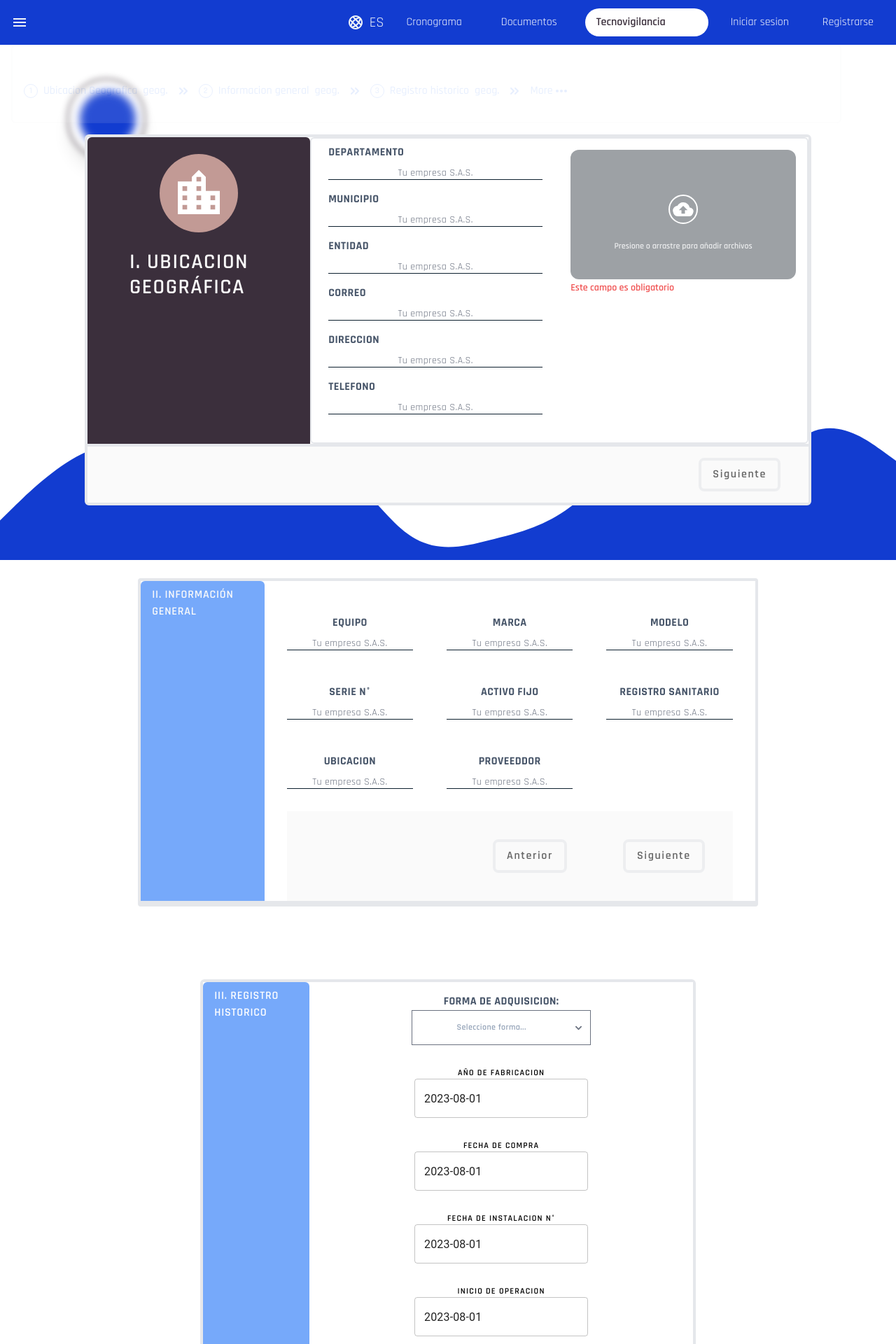
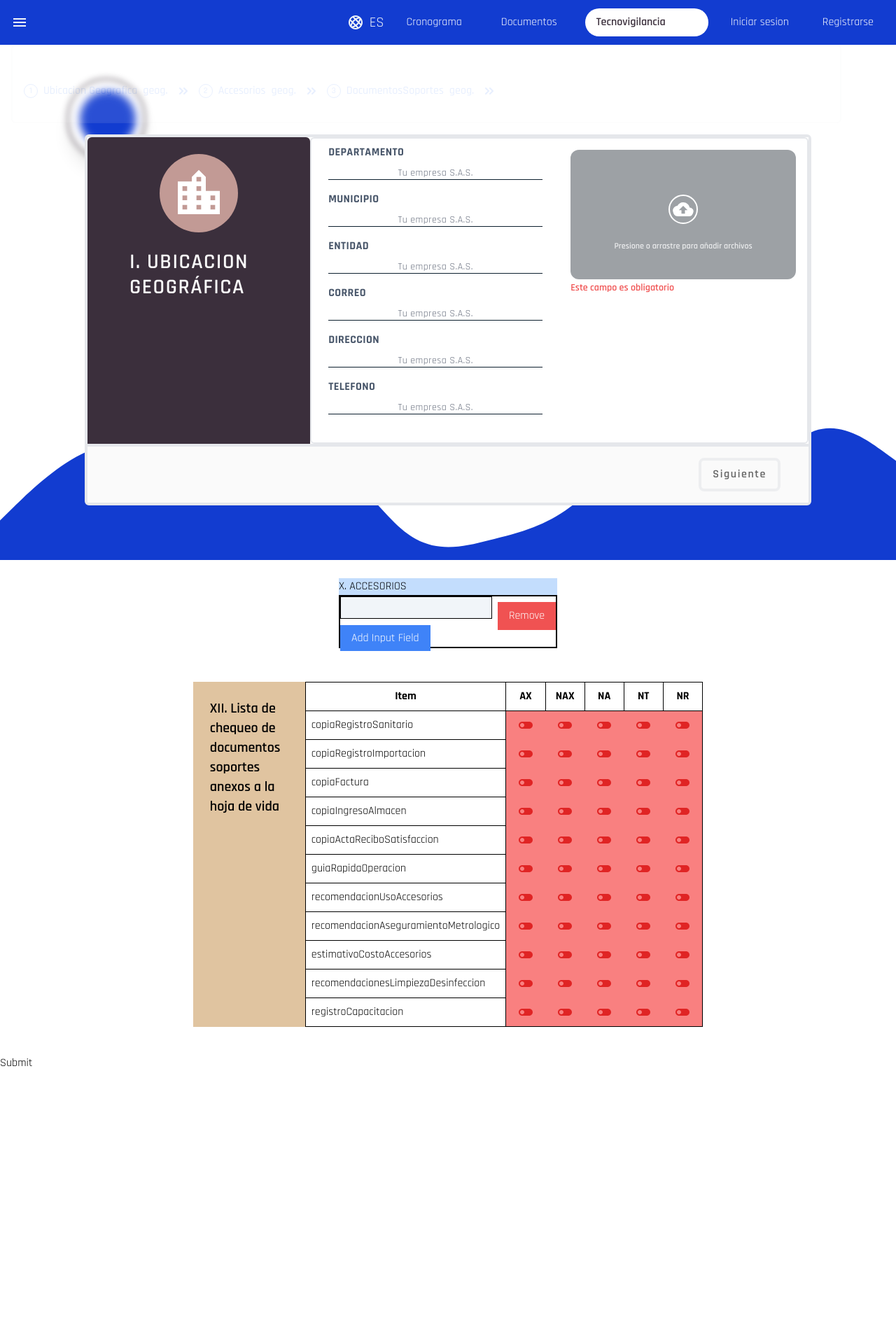
Before and after one commit to ccastri/yc.io, a Next.js app: page /documentos/hdv in a window 1280 px wide. Shown: the top 1920 px of the page at 70% size. After the commit the page ends 1817 px from the top, so only its background shows below. Built offline with nearby package versions, Linux system fonts and the light colour scheme.

Commit message:
Still figuring out with the image

```diff
--- a/src/app/_components/FormParent.tsx
+++ b/src/app/_components/FormParent.tsx
@@ -21,14 +21,14 @@ import { RegistroHistorico } from '../../../hdv'
 // import React, { useRef } from 'react'
 export const hdvElementList = [
 {name:'Ubicacion Geografica', component:HdvI},
-{name:'Informacion general', component:HdvII},
-{name:'Registro historico', component:HdvIII},
-{name:'Registro tecnico de instalacion', component:HdvIV},
-{name:'Registro tecnico de funcionamiento', component:HdvV},
-{name:'Clasificacion biomedica', component:HdvVI},
-{name:'Clasificacion segun nivel de riesgo', component:HdvVII},
-{name:'Periodicidad de mantenimiento', component:HdvVIII},
-{name:'Requiere Calibracion', component:HdvIX},
+// {name:'Informacion general', component:HdvII},
+// {name:'Registro historico', component:HdvIII},
+// {name:'Registro tecnico de instalacion', component:HdvIV},
+// {name:'Registro tecnico de funcionamiento', component:HdvV},
+// {name:'Clasificacion biomedica', component:HdvVI},
+// {name:'Clasificacion segun nivel de riesgo', component:HdvVII},
+// {name:'Periodicidad de mantenimiento', component:HdvVIII},
+// {name:'Requiere Calibracion', component:HdvIX},
 {name:'Accesorios', component:HdvX},
 {name:'DocumentosSoportes', component:HdvXI},
 // {name:'', component:HdvXII},
@@ -37,43 +37,48 @@ export const hdvElementList = [
 
 const FormParent = () => {
     const { register, control, handleSubmit, formState: { errors  } } = useFormContext<AllFormData>();
-    const { selectedOptions, files, selectedDate, elementsRefs } = useFormCurrentStep()
+    const { selectedOptions, files, selectedDate, inputFields, elementsRefs } = useFormCurrentStep()
     const handleChange = (e: ChangeEvent<HTMLInputElement> | ChangeEvent<HTMLSelectElement>) => {
       const { name, value } = e.currentTarget
       // setUser({ ...user, [name]: value })
     }
     const [hdvData, setHdvData] = useState({})
+    // const formData = new FormData();
+    // formData.append("image", files[0]);
     const onSubmit = async (data: AllFormData, ) => {
       try{
 
 
-        const formDataImage = new FormData();
-        formDataImage.append("image", files[0]); // Tomar la primera imagen
+        console.log(files[0])
+        // const add
+        const formData = new FormData();
+        formData.append("img", files[0]); // Tomar la primera imagen
+        console.log(formData)
+        const filteredInputs= inputFields.filter(input=> input !== '')
+        console.log(filteredInputs)
+        // Obtener la URL de la imagen cargada
 
-        // Obtener la URL de la imagen cargada
+        // console.log(JSON.stringify(selectedOptions))
+        // console.log(data)
+        // console.log(typeof(files[0].name))
 
         // const imgBlobUrl = URL.createObjectURL(files[0]);
         // const img = imgBlobUrl.replace(/^blob:/, '')
-        // console.log(JSON.stringify(selectedOptions))
-        // console.log(data)
-        console.log(files[0])
 
-        const formData = new FormData();
-        formData.append("image", files[0]);
-        console.log(JSON.stringify(formData))
-        const responseImage = await axios.post(`${process.env.NEXT_PUBLIC_API_URL}/api/upload_image`, formData);
-
-        const uploadedImageUrl = responseImage.data.url;
+        // console.log(JSON.stringify(formData))
+        // const responseImage = await axios.post(`${process.env.NEXT_PUBLIC_API_URL}/api/middleware/upload_image`, formData);
+        // const uploadedImageUrl = await responseImage.data.url;
         setHdvData((prevVal)=>({
           ...prevVal,
           ...selectedOptions,
-          // ...files,
-          // formattedData,
-           img: uploadedImageUrl,
+          formData: formData,
+          filteredInputs,
+          // img: formData,
+
           ...data
         }))
-        // alert(JSON.stringify(hdvData));
         console.log(JSON.stringify(hdvData));
+        // console.log(JSON.stringify(hdvData));
         const response = await axios.post(`${process.env.NEXT_PUBLIC_API_URL}/api/hdv/fill_excel`, hdvData, {
         responseType: 'blob', // Indicar que se espera una respuesta binaria (archivo)
       });
--- a/src/app/_components/HdvX.tsx
+++ b/src/app/_components/HdvX.tsx
@@ -1,19 +1,20 @@
 import React, { useState } from 'react';
 import { stepSecondToLast } from './HdvII';
+import { useFormCurrentStep } from '../context/useFormStepContext';
 
 const HdvX: React.FC<stepSecondToLast> = ({ onChange }) => {
-  const [inputFields, setInputFields] = useState<string[]>(['']); // Initial input fields with an empty string
+  const {inputFields, setInputFields} = useFormCurrentStep() // Initial input fields with an empty string
 console.log(inputFields)
   // Function to handle adding a new input field
   const addInputField = () => {
-    setInputFields([...inputFields, '']);
+       inputFields.length <= 5 && setInputFields([...inputFields, '']);
   };
 
   // Function to handle changing the input value for a specific field
   const handleInputChange = (index: number, value: string) => {
     const newInputFields = [...inputFields];
     newInputFields[index] = value;
-    setInputFields(newInputFields);
+    setInputFields(newInputFields) ;
   };
 
   // Function to handle removing an input field
@@ -43,7 +44,7 @@ console.log(inputFields)
             </span>
           </div>
         ))}
-        <span onClick={addInputField} className="bg-blue-500 text-white px-4 py-2 mt-2">
+        <span onClick={addInputField} className={`bg-blue-500 text-white px-4 py-2 mt-2 ${inputFields.length > 5 ?'opacity-0':'opacity-100'}`}>
           Add Input Field
         </span>
       </div>
--- a/src/app/context/useFormStepContext.tsx
+++ b/src/app/context/useFormStepContext.tsx
@@ -17,6 +17,8 @@ type IFormStepsType = {
   setSelectedOptions: Dispatch<SetStateAction<DocumentosSoportes>>
   selectedDate: RegistroHistorico,
   setSelectedDate: Dispatch<SetStateAction<RegistroHistorico>>
+  inputFields: string[]
+   setInputFields: Dispatch<SetStateAction<string[]>>
 
 }
 
@@ -57,6 +59,7 @@ const [selectedDate, setSelectedDate] = useState<RegistroHistorico>({
   warrantyEnd: dayjs(),
   fabricante: null,
   });
+  const [inputFields, setInputFields] = useState<string[]>(['']);
 const [selectedOptions, setSelectedOptions] = useState<DocumentosSoportes>({
     copiaRegistroSanitario: null,
     copiaRegistroImportacion: null,
@@ -90,7 +93,9 @@ const [classOptions, setClassOptions] = useState<string[]>([
         selectedOptions,
         setSelectedOptions,
         selectedDate,
-        setSelectedDate
+        setSelectedDate,
+        inputFields,
+        setInputFields,
 
   };
 
```
Also changed, not shown: uploaded_images/IMG_20190611_052637.jpg (deleted), 1 other file (tests, documents, lock files or other folders).
